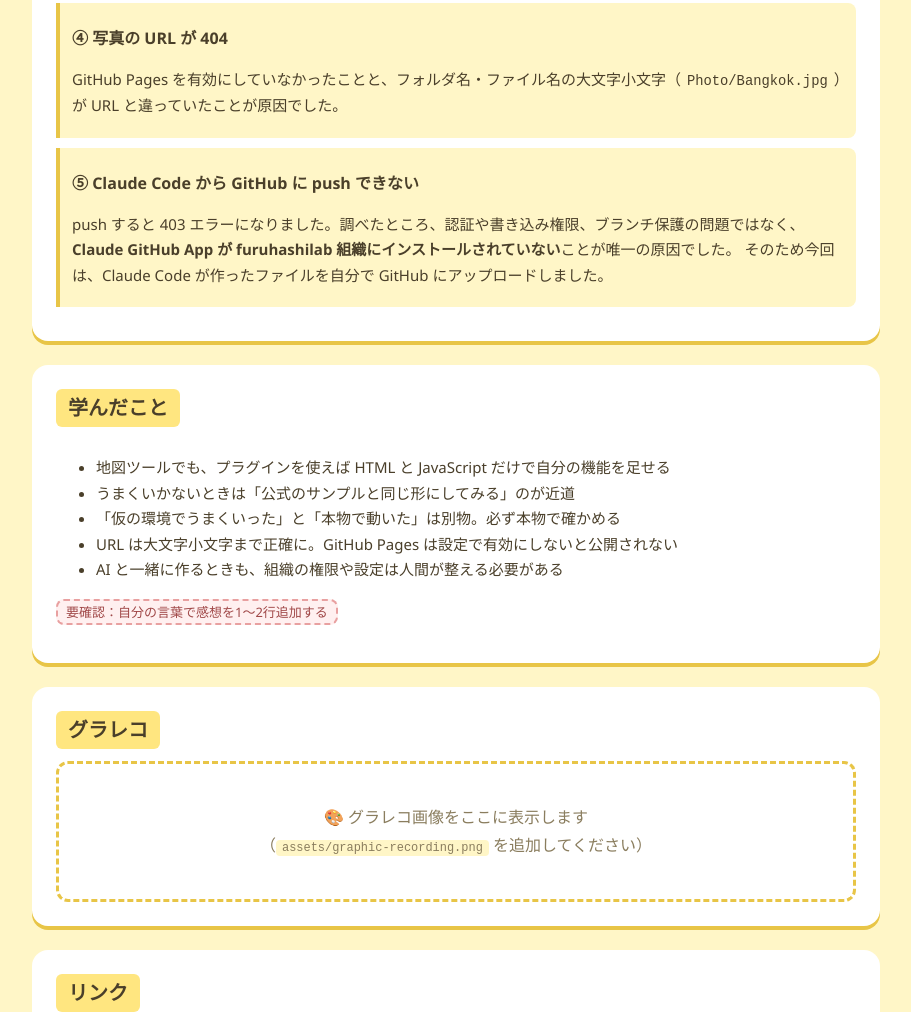
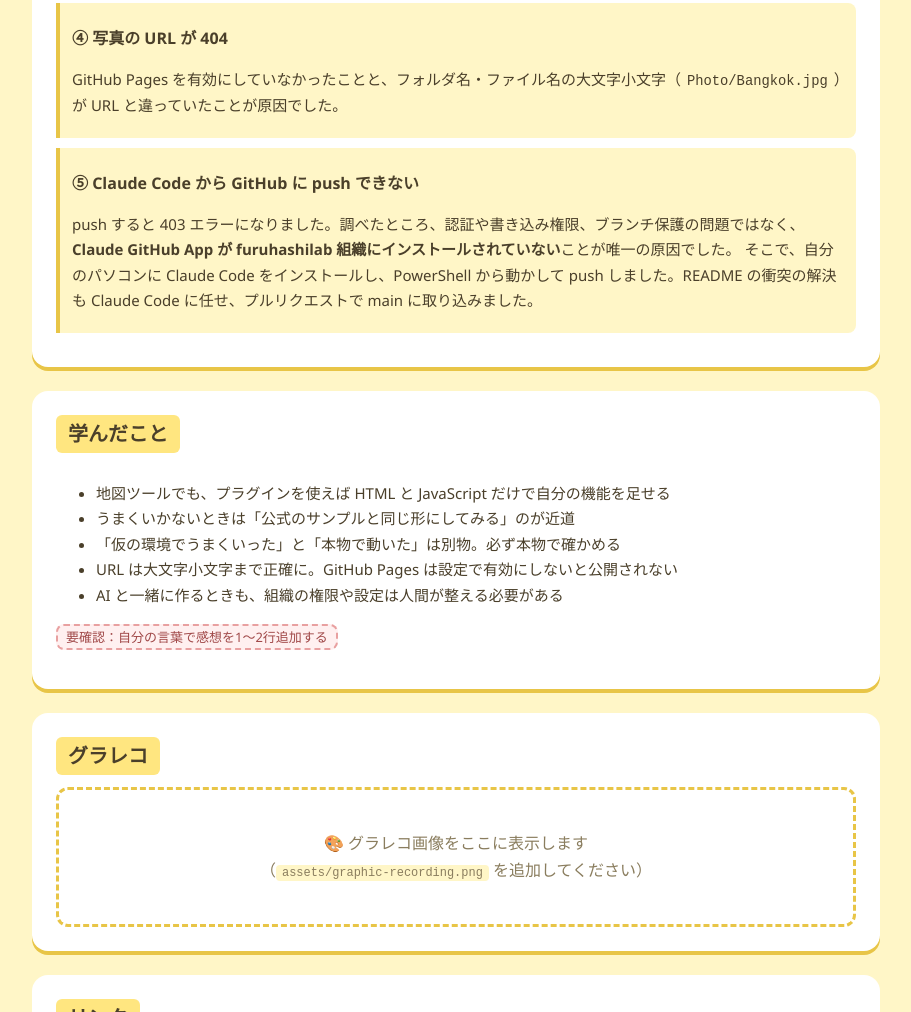
Before and after one commit to furuhashilab/Hackathon_Oct_KanokoFujiwara, a plain HTML site: page blog.html in a window 1280 px wide. Shown: the part 2347-3359 px from the top of the page, without its empty margins (184-1095 px from the left). Drawn offline with Linux system fonts and the light colour scheme.

Commit message:
Remove duplicate root screenshots and update push story in README and blog
The root-level screenshot-card.png and screenshot-list.png duplicated the
images in assets/, which are the only ones referenced. README and blog now
describe pushing from local Claude Code and merging via PR #1.

Co-Authored-By: Claude Opus 5.5 <noreply@anthropic.com>

```diff
--- a/blog.html
+++ b/blog.html
@@ -195,7 +195,7 @@
           <p>
             push すると 403 エラーになりました。調べたところ、認証や書き込み権限、ブランチ保護の問題ではなく、
             <strong>Claude GitHub App が furuhashilab 組織にインストールされていない</strong>ことが唯一の原因でした。
-            そのため今回は、Claude Code が作ったファイルを自分で GitHub にアップロードしました。
+            そこで、自分のパソコンに Claude Code をインストールし、PowerShell から動かして push しました。README の衝突の解決も Claude Code に任せ、プルリクエストで main に取り込みました。
           </p>
         </div>
       </section>
```
Also changed, not shown: screenshot-card.png (deleted), screenshot-list.png (deleted), 1 other file.
